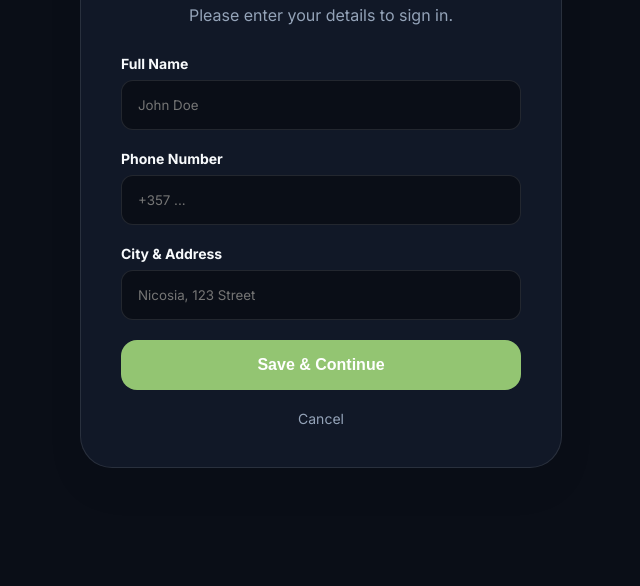
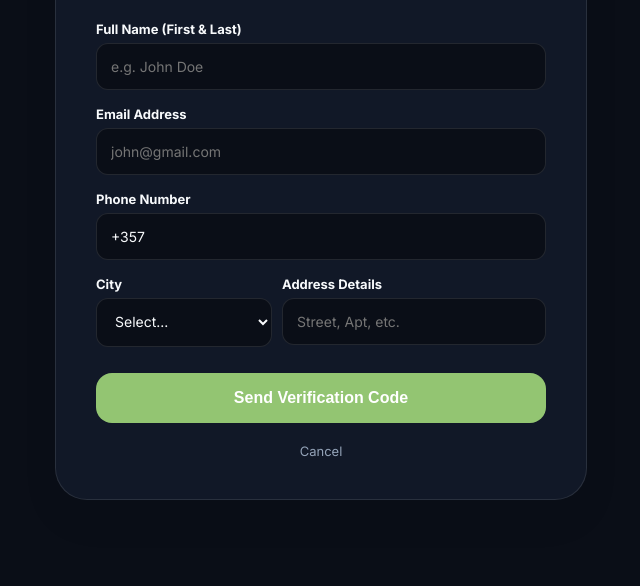
Before and after one commit to Mohammedalfar/AlphaMobile, a plain HTML site: page login.html in a window 1280 px wide. Shown: the part 214-800 px from the top of the page, without its empty margins (319-959 px from the left). Drawn offline with Linux system fonts and the light colour scheme.

Commit message:
Add files via upload

```diff
--- a/login.html
+++ b/login.html
@@ -8,60 +8,203 @@
   <style>
     :root{ --pistachio: #93C572; --bg: #fbfefb; --text: #0f172a; --card: #ffffff; --muted: #64748b; --border: rgba(0,0,0,0.08); }
     [data-theme="dark"]{ --bg: #0a0e17; --card: #111827; --text: #f8fafc; --muted: #94a3b8; --border: rgba(255,255,255,0.1); }
-    body{ font-family:'Inter',sans-serif; background:var(--bg); color:var(--text); margin:0; display:flex; align-items:center; justify-content:center; min-height:100vh; }
 
-    /* DARK MODE FIX */
-    input, select, textarea, button { background: var(--bg); color: var(--text); border: 1px solid var(--border); }
+    body{ font-family:'Inter',sans-serif; background:var(--bg); color:var(--text); margin:0; display:flex; align-items:center; justify-content:center; min-height:100vh; transition:0.3s; }
 
-    .login-card { background: var(--card); padding: 40px; border-radius: 32px; border: 1px solid var(--border); width: 100%; max-width: 400px; box-shadow: 0 20px 40px rgba(0,0,0,0.05); }
+    .login-card { background: var(--card); padding: 40px; border-radius: 32px; border: 1px solid var(--border); width: 100%; max-width: 450px; box-shadow: 0 20px 40px rgba(0,0,0,0.05); position: relative; overflow: hidden; }
+
     h1 { margin-top: 0; text-align: center; }
-    p { text-align: center; color: var(--muted); margin-bottom: 30px; }
+    p { text-align: center; color: var(--muted); margin-bottom: 30px; font-size: 14px; }
 
-    label { font-weight: 700; font-size: 14px; margin-bottom: 8px; display: block; }
-    input { width: 100%; padding: 16px; margin-bottom: 20px; border-radius: 12px; border: 1px solid var(--border); background: var(--bg); color: var(--text); font-family: inherit; box-sizing: border-box; }
+    .form-group { margin-bottom: 16px; }
+    label { font-weight: 700; font-size: 13px; margin-bottom: 6px; display: block; color: var(--text); }
 
-    .btn-login { width: 100%; padding: 16px; background: var(--pistachio); color: white; border: none; border-radius: 16px; font-weight: 700; cursor: pointer; font-size: 16px; transition: transform 0.2s; }
-    .btn-login:hover { transform: scale(1.02); }
+    /* Input Styling & Dark Mode Fix */
+    input, select, textarea {
+      width: 100%; padding: 14px; border-radius: 12px;
+      border: 1px solid var(--border);
+      background: var(--bg); color: var(--text);
+      font-family: inherit; box-sizing: border-box;
+      font-size: 14px; outline: none; transition: 0.2s;
+    }
+    input:focus, select:focus, textarea:focus { border-color: var(--pistachio); ring: 2px solid var(--pistachio); }
 
-    .back-link { display: block; text-align: center; margin-top: 20px; color: var(--muted); text-decoration: none; font-size: 14px; }
+    .btn-action { width: 100%; padding: 16px; background: var(--pistachio); color: white; border: none; border-radius: 16px; font-weight: 700; cursor: pointer; font-size: 16px; transition: transform 0.2s; margin-top: 10px; }
+    .btn-action:hover { transform: scale(1.02); opacity: 0.9; }
+
+    .back-link { display: block; text-align: center; margin-top: 20px; color: var(--muted); text-decoration: none; font-size: 13px; cursor: pointer;}
+
+    /* OTP Screen (Hidden by default) */
+    .step-screen { display: none; animation: fadeIn 0.3s ease; }
+    .step-screen.active { display: block; }
+
+    .otp-input { letter-spacing: 4px; font-size: 24px; text-align: center; font-weight: 700; }
+
+    .error-msg { color: #ef4444; font-size: 12px; margin-top: 4px; display: none; font-weight: 600;}
+
+    @keyframes fadeIn { from { opacity: 0; transform: translateY(10px); } to { opacity: 1; transform: translateY(0); } }
   </style>
 </head>
 <body>
 
   <div class="login-card">
-    <h1>Details Required</h1>
-    <p>Please enter your details to sign in.</p>
 
-    <label>Full Name</label>
-    <input type="text" id="u-name" placeholder="John Doe">
+    <div id="step-1" class="step-screen active">
+      <h1>Welcome</h1>
+      <p>Enter your details to verify your account.</p>
 
-    <label>Phone Number</label>
-    <input type="tel" id="u-phone" placeholder="+357 ...">
+      <div class="form-group">
+        <label>Full Name (First & Last)</label>
+        <input type="text" id="u-name" placeholder="e.g. John Doe">
+        <div class="error-msg" id="err-name">Please enter both First and Last name.</div>
+      </div>
 
-    <label>City & Address</label>
-    <input type="text" id="u-address" placeholder="Nicosia, 123 Street">
+      <div class="form-group">
+        <label>Email Address</label>
+        <input type="email" id="u-email" placeholder="john@gmail.com">
+        <div class="error-msg" id="err-email">Please use a valid provider (Gmail, Outlook, Yahoo, iCloud).</div>
+      </div>
 
-    <button class="btn-login" onclick="saveAndContinue()">Save & Continue</button>
-    <a href="shop.html" class="back-link">Cancel</a>
+      <div class="form-group">
+        <label>Phone Number</label>
+        <input type="tel" id="u-phone" value="+357 ">
+        <div class="error-msg" id="err-phone">Invalid phone number length.</div>
+      </div>
+
+      <div style="display:flex; gap:10px;">
+        <div class="form-group" style="flex:1">
+          <label>City</label>
+          <select id="u-city">
+            <option value="" disabled selected>Select...</option>
+            <option value="Nicosia">Nicosia</option>
+            <option value="Limassol">Limassol</option>
+            <option value="Larnaca">Larnaca</option>
+            <option value="Paphos">Paphos</option>
+            <option value="Famagusta">Famagusta</option>
+          </select>
+        </div>
+        <div class="form-group" style="flex:1.5">
+          <label>Address Details</label>
+          <input type="text" id="u-address" placeholder="Street, Apt, etc.">
+        </div>
+      </div>
+
+      <button class="btn-action" onclick="sendOTP()">Send Verification Code</button>
+      <a href="shop.html" class="back-link">Cancel</a>
+    </div>
+
+    <div id="step-2" class="step-screen">
+      <h1>Verify Email</h1>
+      <p>We sent a code to <span id="display-email" style="color:var(--pistachio); font-weight:700"></span></p>
+
+      <div class="form-group">
+        <label style="text-align:center">Enter 4-Digit OTP</label>
+        <input type="number" id="u-otp" class="otp-input" placeholder="0000">
+        <div class="error-msg" id="err-otp">Incorrect code. Please try again.</div>
+      </div>
+
+      <button class="btn-action" onclick="verifyOTP()">Verify & Login</button>
+      <div class="back-link" onclick="goBack()">Wrong email? Go back</div>
+    </div>
+
   </div>
 
   <script>
-    // Apply theme
+    // --- 1. CONFIG & INIT ---
+    // Apply Dark Mode immediately to avoid flash
     const savedTheme = localStorage.getItem('theme') || 'dark';
     document.documentElement.setAttribute('data-theme', savedTheme);
 
-    function saveAndContinue() {
-      const name = document.getElementById('u-name').value;
-      const phone = document.getElementById('u-phone').value;
-      const address = document.getElementById('u-address').value;
+    let generatedOTP = null;
 
-      if(!name || !phone || !address) return alert("Please fill in all fields.");
+    // --- 2. PHONE AUTO-FILL LOGIC ---
+    const phoneInput = document.getElementById('u-phone');
+    phoneInput.addEventListener('input', function(e) {
+      if (!this.value.startsWith('+357 ')) {
+        this.value = '+357 ' + this.value.replace('+357 ', '').replace('+357', '');
+      }
+    });
+    phoneInput.addEventListener('focus', function() {
+      if(this.value === '') this.value = '+357 ';
+    });
 
-      const user = { name, phone, address };
-      localStorage.setItem('alphaUser', JSON.stringify(user));
+    // --- 3. VALIDATION & SEND OTP ---
+    function sendOTP() {
+      // Clear errors
+      document.querySelectorAll('.error-msg').forEach(e => e.style.display = 'none');
+      let isValid = true;
 
-      // Go back to the shop
-      window.location.href = 'shop.html';
+      // A. Name Check (Must have space)
+      const name = document.getElementById('u-name').value.trim();
+      if (!name.includes(' ') || name.split(' ').length < 2) {
+        document.getElementById('err-name').style.display = 'block';
+        isValid = false;
+      }
+
+      // B. Email Check (Famous providers only)
+      const email = document.getElementById('u-email').value.trim().toLowerCase();
+      // Regex for standard domains
+      const validDomains = /@(gmail|yahoo|outlook|hotmail|icloud|live|msn)\.(com|co\.uk|gr|cy)$/;
+      if (!validDomains.test(email)) {
+        document.getElementById('err-email').style.display = 'block';
+        isValid = false;
+      }
+
+      // C. Phone Check
+      const phone = phoneInput.value.replace('+357 ', '');
+      if (phone.length < 8) { // Basic length check for Cyprus
+        document.getElementById('err-phone').style.display = 'block';
+        isValid = false;
+      }
+
+      // D. Address Check
+      const city = document.getElementById('u-city').value;
+      const addr = document.getElementById('u-address').value;
+      if (!city || !addr) {
+        alert("Please fill in City and Address details.");
+        isValid = false;
+      }
+
+      if (!isValid) return;
+
+      // --- SIMULATE SENDING OTP ---
+      generatedOTP = Math.floor(1000 + Math.random() * 9000); // Generate 4 digit code
+
+      // In a real app, this connects to a backend.
+      // For this demo, we alert it so you can "receive" it.
+      alert(`[DEMO] Your OTP Code is: ${generatedOTP}`);
+
+      // Switch Screens
+      document.getElementById('display-email').innerText = email;
+      document.getElementById('step-1').classList.remove('active');
+      document.getElementById('step-2').classList.add('active');
+    }
+
+    // --- 4. VERIFY OTP ---
+    function verifyOTP() {
+      const inputOTP = document.getElementById('u-otp').value;
+      if (parseInt(inputOTP) === generatedOTP) {
+        // SUCCESS
+        const user = {
+          name: document.getElementById('u-name').value,
+          email: document.getElementById('u-email').value,
+          phone: document.getElementById('u-phone').value,
+          address: `${document.getElementById('u-address').value}, ${document.getElementById('u-city').value}`
+        };
+
+        localStorage.setItem('alphaUser', JSON.stringify(user));
+
+        // Redirect to shop
+        window.location.href = 'shop.html';
+      } else {
+        // FAIL
+        document.getElementById('err-otp').style.display = 'block';
+      }
+    }
+
+    function goBack() {
+      document.getElementById('step-2').classList.remove('active');
+      document.getElementById('step-1').classList.add('active');
     }
   </script>
 </body>
```
Also changed, not shown: global.js (+11 -3 lines).
